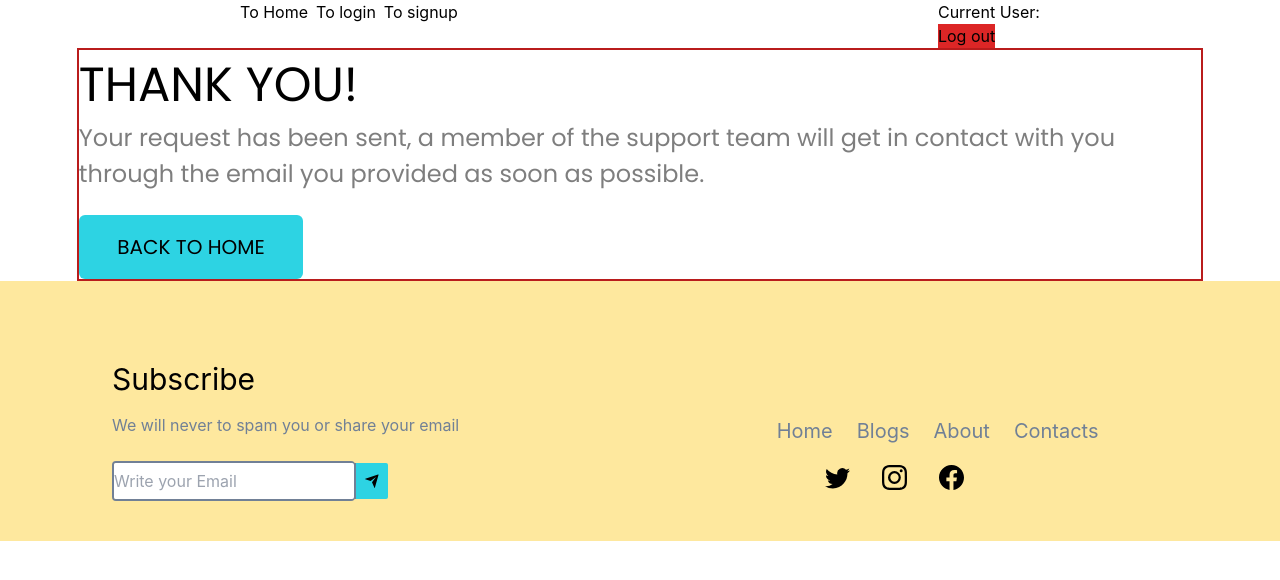
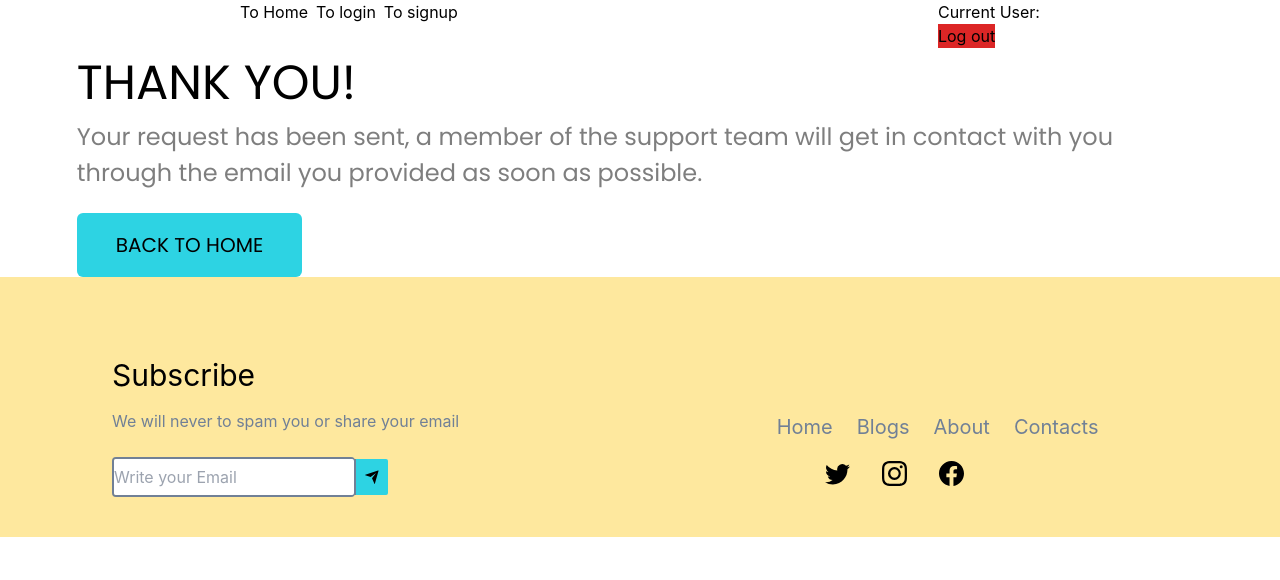
Before and after one commit to Recoded-Spark-Turkey-2022/Unboxed, a React (Create React App) app: page /contact-thank-you in a window 1280 px wide. Shown: the top 580 px of the page. Built offline with nearby package versions, Linux system fonts and the light colour scheme; no server answers.

Commit message:
Style fix

```diff
--- a/src/components/contact/Contact.jsx
+++ b/src/components/contact/Contact.jsx
@@ -15,8 +15,8 @@ function Contact() {
           happy to help!`}
         </p>
       </div>
-      <div className="flex space-x-24 border-2">
-        <div className="border-2 border-red-600">
+      <div className="flex space-x-24">
+        <div>
           {' '}
           <ContactForm />
         </div>
--- a/src/components/contact/ContactThanks.jsx
+++ b/src/components/contact/ContactThanks.jsx
@@ -3,7 +3,7 @@ import { Link } from 'react-router-dom';
 
 function ContactThanks() {
   return (
-    <div className="flex font-poppins mx-[6%] border-2 border-red-700">
+    <div className="flex font-poppins mx-[6%] ">
       <div>
         <h1 className="flex-column my-[1%] flex-start text-5xl">THANK YOU!</h1>
         <span className="text-2xl leading-9 opacity-50">
--- a/src/components/contact/Forms/ContactForm.jsx
+++ b/src/components/contact/Forms/ContactForm.jsx
@@ -24,7 +24,7 @@ function ContactForm() {
   const detailsHandler = (event) => {
     setEnteredDetails(event.target.value);
   };
-
+  // formData contains the returning object for the entered inputs. && I just added console log for eslint error, will delete it later
   const submitHandler = (event) => {
     event.preventDefault();
     const formData = {
@@ -33,6 +33,7 @@ function ContactForm() {
       mail: enteredMail,
       details: enteredDetails,
     };
+    console.log(formData);
     setEnteredName('');
     setEnteredMail('');
     setEnteredDetails('');
```
